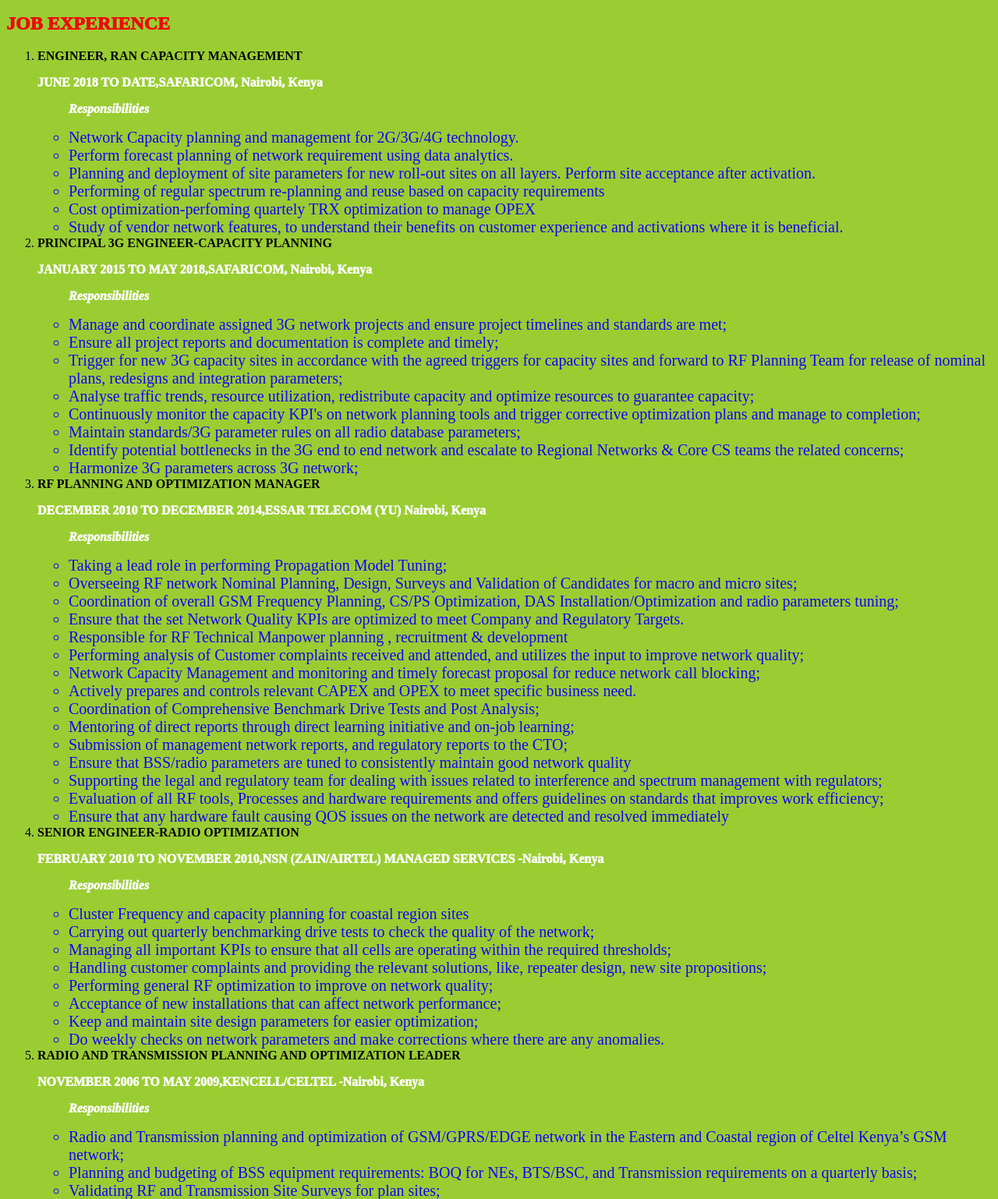
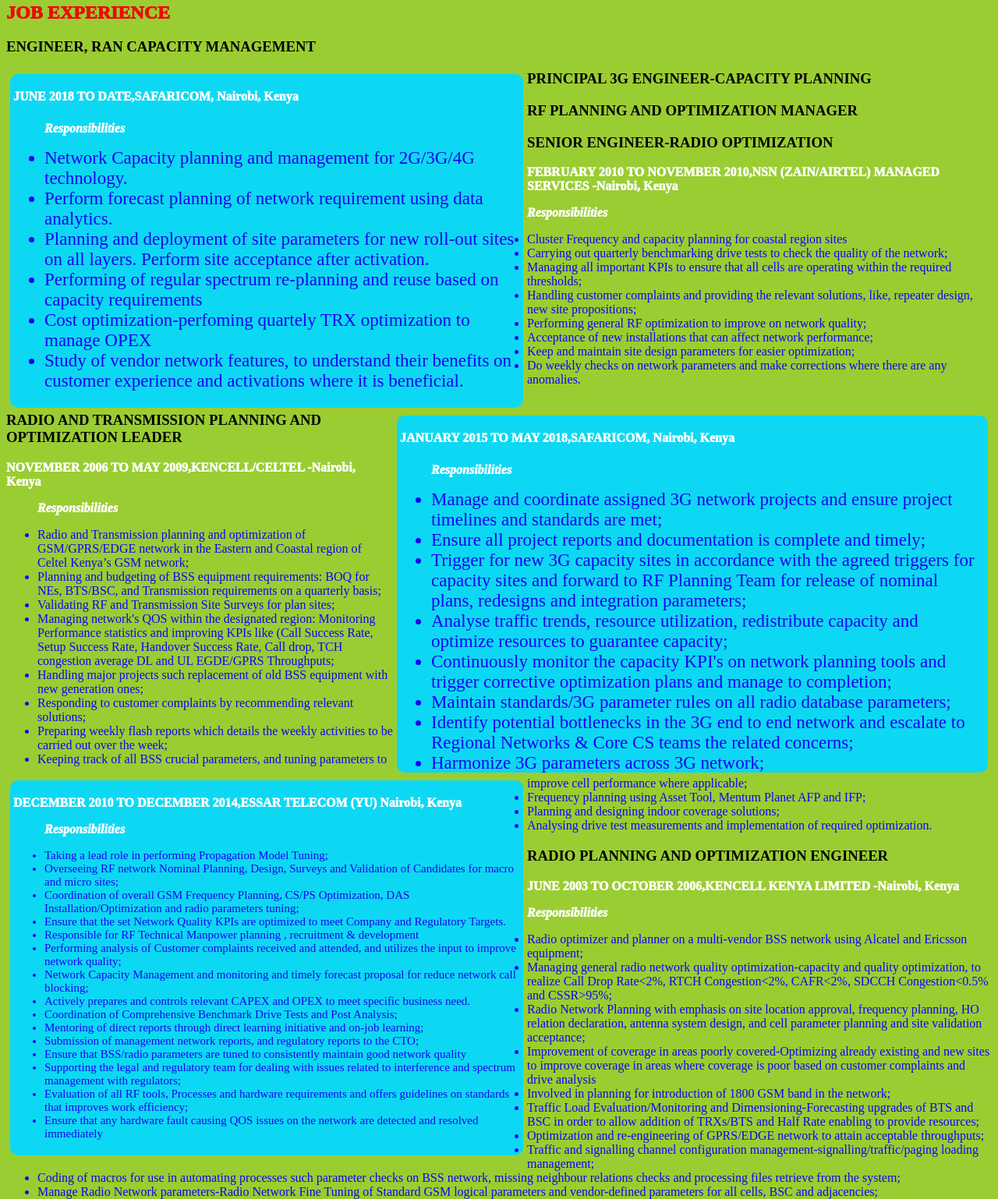
Before and after one commit to Dkchepkwony1/DICKSON-CHEPKWONY-Portfolio-Website, a plain HTML site: page Dickson-Chepkwony.html in a window 1280 px wide. Shown: the part 1262-2800 px from the top of the page at 78% size. Drawn offline with Linux system fonts and the light colour scheme.

Commit message:
Thia commits adds more css styles to the html file to improve web outlay

```diff
--- a/CSS/styles.css
+++ b/CSS/styles.css
@@ -19,7 +19,37 @@
   border-radius: 10px;
   background-color: #f02da5;
 }
+.format{
+  font-size: 23px;
+  width: 650px;
+  height: 420px;
+  float:left;
+  margin: 5px;
+  padding: 4px;
+  border-radius: 10px;
+  background-color: #0dd8f3;
+}
+.format1{
+  font-size: 23px;
+  width: 750px;
+  height: 450px;
+  float:right;
+  margin: 5px;
+  padding: 4px;
+  border-radius: 10px;
+  background-color: #0dd8f3;
+}
 
+.format3{
+  font-size: 15px;
+  width: 650px;
+  height: 900x;
+  float:left;
+  margin: 5px;
+  padding: 4px;
+  border-radius: 10px;
+  background-color: #0dd8f3;
+}
 
 @media screen and (min-width: 1000px) {
   body {
@@ -27,6 +57,5 @@
         }
   p { color: white; font-size: 16px; font-weight: 1000; }
   h2 {color: rgb(240, 8, 8); font-weight: 1000}
-  ul {color: rgb(19, 3, 245);font-size:20px}
-
+  ul {color: rgb(19, 3, 245)}
   }
--- a/Dickson-Chepkwony.html
+++ b/Dickson-Chepkwony.html
@@ -13,13 +13,13 @@
   </div>
   <div class="column1">
     <h1>CORE SKILLS</h1>
-    <ul>
+    <ol>
       <li>Operational efficiency</li>
       <li>Vast experience in current  and evolving telecommunication technologies</li>
       <li>Database management with wide range databases such SQL, Oracle</li>
       <li>Proficiency in use excel for data analysis and reporting</li>
       <li>Project management</li>
-    </ul>
+    </ol>
   </div>
   <div align="center">
     <img src="/img/DChepkwony-Portrait.jpg" alt="Portrait of Dickson Chepkwony">
@@ -39,8 +39,9 @@
       <li>PRIMARY SCHOOL</li> <p><em>Kenya Certificate Primary Education</em>1978 to 1985 Laliat Primary School</p>
     </ol>
   <h2>JOB EXPERIENCE</h2>
-    <ol>
-      <li><strong>ENGINEER, RAN CAPACITY MANAGEMENT</strong></li> <p>JUNE 2018 TO DATE,SAFARICOM, Nairobi, Kenya</p>
+    <h3><strong>ENGINEER, RAN CAPACITY MANAGEMENT</strong></h3>
+        <div class="format">
+        <p>JUNE 2018 TO DATE,SAFARICOM, Nairobi, Kenya</p>
         <ul> <p><em>Responsibilities</em></p>
           <li>Network Capacity planning and management for 2G/3G/4G technology. </li>
           <li>Perform forecast planning of network requirement using data analytics.</li>
@@ -49,7 +50,12 @@
           <li>Cost optimization-perfoming quartely TRX optimization to manage OPEX</li>
           <li>Study of vendor network features, to understand their benefits on customer experience and activations where it is beneficial.</li>
         </ul>
-      <li><strong>PRINCIPAL 3G ENGINEER-CAPACITY PLANNING</strong></li>
+      </div>
+
+
+      <h3><strong>PRINCIPAL 3G ENGINEER-CAPACITY PLANNING</strong></h3>
+
+        <div class="format1">
           <p>JANUARY 2015 TO MAY 2018,SAFARICOM, Nairobi, Kenya</p>
           <ul> <p><em>Responsibilities</em></p>
             <li>Manage and coordinate assigned 3G network projects and ensure project timelines and standards are met;</li>
@@ -61,7 +67,9 @@
             <li>Identify potential bottlenecks in the 3G end to end network and escalate to Regional Networks & Core CS teams the related concerns;</li>
             <li>Harmonize 3G parameters across 3G network;</li>
           </ul>
-      <li><strong>RF PLANNING AND OPTIMIZATION MANAGER</strong></li>
+        </div>
+      <h3><strong>RF PLANNING AND OPTIMIZATION MANAGER</strong></h3>
+      <div class="format3">
         <p>DECEMBER 2010 TO DECEMBER 2014,ESSAR TELECOM (YU) Nairobi, Kenya</p>
         <ul> <p><em>Responsibilities</em></p>
           <li>Taking a lead role in performing Propagation Model Tuning;</li>
@@ -80,7 +88,8 @@
           <li>Evaluation of all RF tools, Processes and hardware requirements and offers guidelines on standards that improves work efficiency;</li>
           <li>Ensure that any hardware fault causing QOS issues on the network are detected and resolved immediately</li>
         </ul>
-      <li><strong>SENIOR ENGINEER-RADIO OPTIMIZATION</strong></li>
+      </div>
+      <h3><strong>SENIOR ENGINEER-RADIO OPTIMIZATION</strong></h3>
         <p>FEBRUARY 2010 TO NOVEMBER 2010,NSN (ZAIN/AIRTEL) MANAGED SERVICES -Nairobi, Kenya</p>
         <ul> <p><em>Responsibilities</em></p>
           <li>Cluster Frequency and capacity planning for coastal region sites</li>
@@ -92,7 +101,7 @@
           <li>Keep and maintain site design parameters for easier optimization;</li>
           <li>Do weekly checks on network parameters and make corrections where there are any anomalies.</li>
         </ul>
-      <li><strong>RADIO AND TRANSMISSION PLANNING AND OPTIMIZATION LEADER</strong></li>
+      <h3><strong>RADIO AND TRANSMISSION PLANNING AND OPTIMIZATION LEADER</strong></h3>
         <p>NOVEMBER 2006 TO MAY 2009,KENCELL/CELTEL -Nairobi, Kenya</p>
         <ul> <p><em>Responsibilities</em></p>
           <li>Radio and Transmission planning and optimization of GSM/GPRS/EDGE network in the Eastern and Coastal region of Celtel Kenya’s GSM network;</li>
@@ -107,7 +116,7 @@
           <li>Planning and designing indoor coverage solutions;</li>
           <li>Analysing drive test measurements and implementation of required optimization.</li>
         </ul>
-      <li><strong>RADIO PLANNING AND OPTIMIZATION ENGINEER</strong></li>
+      <h3><strong>RADIO PLANNING AND OPTIMIZATION ENGINEER</strong></h3>
         <p>JUNE 2003 TO OCTOBER 2006,KENCELL KENYA LIMITED -Nairobi, Kenya</p>
         <ul> <p><em>Responsibilities</em></p>
           <li>Radio optimizer and planner on a multi-vendor BSS network using Alcatel and Ericsson equipment;</li>
@@ -125,7 +134,7 @@
           <li>Preparation/forecast/analysis of the radio network budget and reports as required in each quarter of the year;</li>
           <li>Exploration of new optimization/planning techniques</li>
         </ul>
-        <li><strong>SENIOR SYSTEMS ENGINEER</strong></li>
+        <h3><strong>SENIOR SYSTEMS ENGINEER</strong></h3>
           <p>APRIL 1999 -JUNE 2003,MICRO LAN KENYA LIMITED, Nairobi, Kenya</p>
           <ul><p><em>Responsibilities</em></p>
             <li>Installation, Configuration and administration of Microsoft Windows Advanced server Networks;</li>
@@ -141,7 +150,7 @@
             <li>Carried out feasibility studies and participated in wiring of proposals on wireless networks implementation.</li>
 
           </ul>
-</ol>
+
   <h2><strong>CAREER INTEREST AND ONE MORESKILL</strong></h2>
   <p>Data science with specific interest in Robotic Automation
     Having worked in an environment where handling data form part of my daily activities, I have over time developed great interest in data science. Most of these daily responsibilities are very manual process which in my opinion requires automation. That is why when the training opportunity came up I took up it with with the intention of learning who to automate my work processes.
```
Lines whose indentation alone changed are shown as unchanged.
